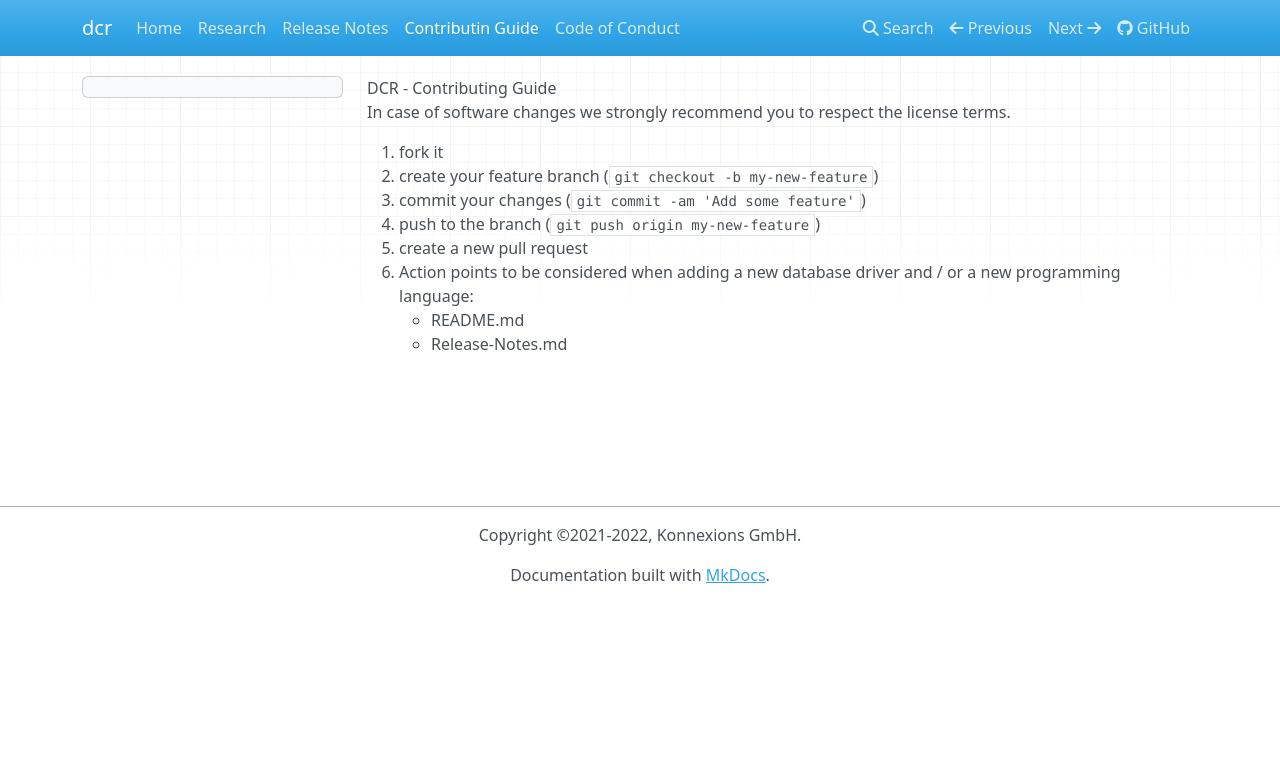
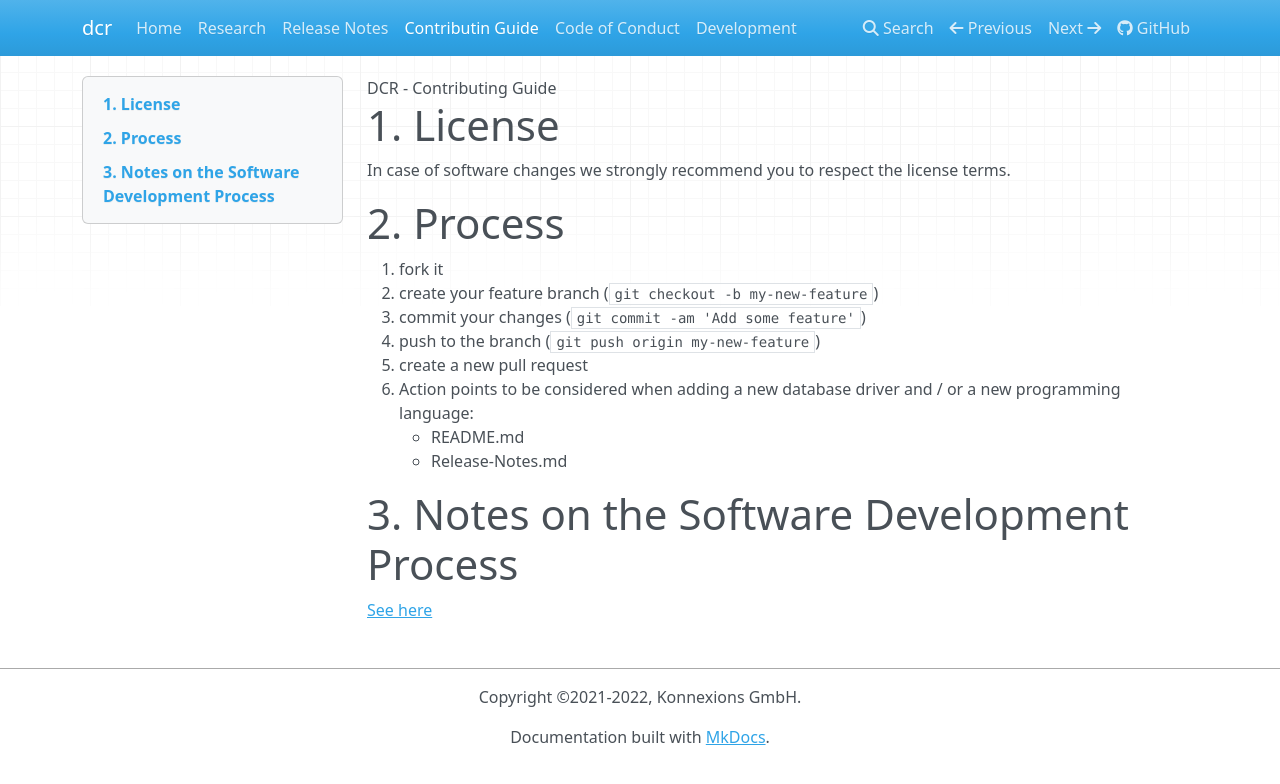
Before and after one commit to KonnexionsGmbH/dcr, an MkDocs documentation site: the page built from docs/contributing.md, in a window 1280 px wide. Shown: the top 784 px of the page. Built offline with MkDocs 1.6.1, drawn with Linux system fonts in a browser that asks for light colours; nearby versions of some CDN libraries.

```diff
--- a/docs/contributing.md
+++ b/docs/contributing.md
@@ -1,6 +1,10 @@
 # DCR - Contributing Guide
 
+## 1. License
+
 In case of software changes we strongly recommend you to respect the license terms.
+
+## 2. Process
 
 1. fork it
 1. create your feature branch (`git checkout -b my-new-feature`)
@@ -10,3 +14,7 @@
 1. Action points to be considered when adding a new database driver and / or a new programming language:
     - README.md
     - Release-Notes.md
+
+## 3. Notes on the Software Development Process
+
+[See here](development.md)
--- a/docs/release_notes.md
+++ b/docs/release_notes.md
@@ -1,6 +1,6 @@
 # DCR - Release Notes
 
-## Current Version
+## 1. Current Version
 
 ### 1.0.0
 
@@ -27,7 +27,7 @@
 
 ----
 
-## Detailed Open Issues
+## 2. Detailed Open Issues
 
 ### <a name="issues_tbd"></a> TBD
 
@@ -35,7 +35,7 @@
 
 TBD
 
-## Version History
+## 3. Version History
 
 ### 1.0.0
 
--- a/mkdocs.yml
+++ b/mkdocs.yml
@@ -15,6 +15,7 @@
   - Release Notes: release_notes.md
   - Contributin Guide: contributing.md
   - Code of Conduct: code_of_conduct.md
+  - Development : development.md
 
 markdown_extensions:
   - toc:
```
Also changed, not shown: README.md (+4 -6 lines), docs/development.md (added, +21 -0 lines), 1 other file.
